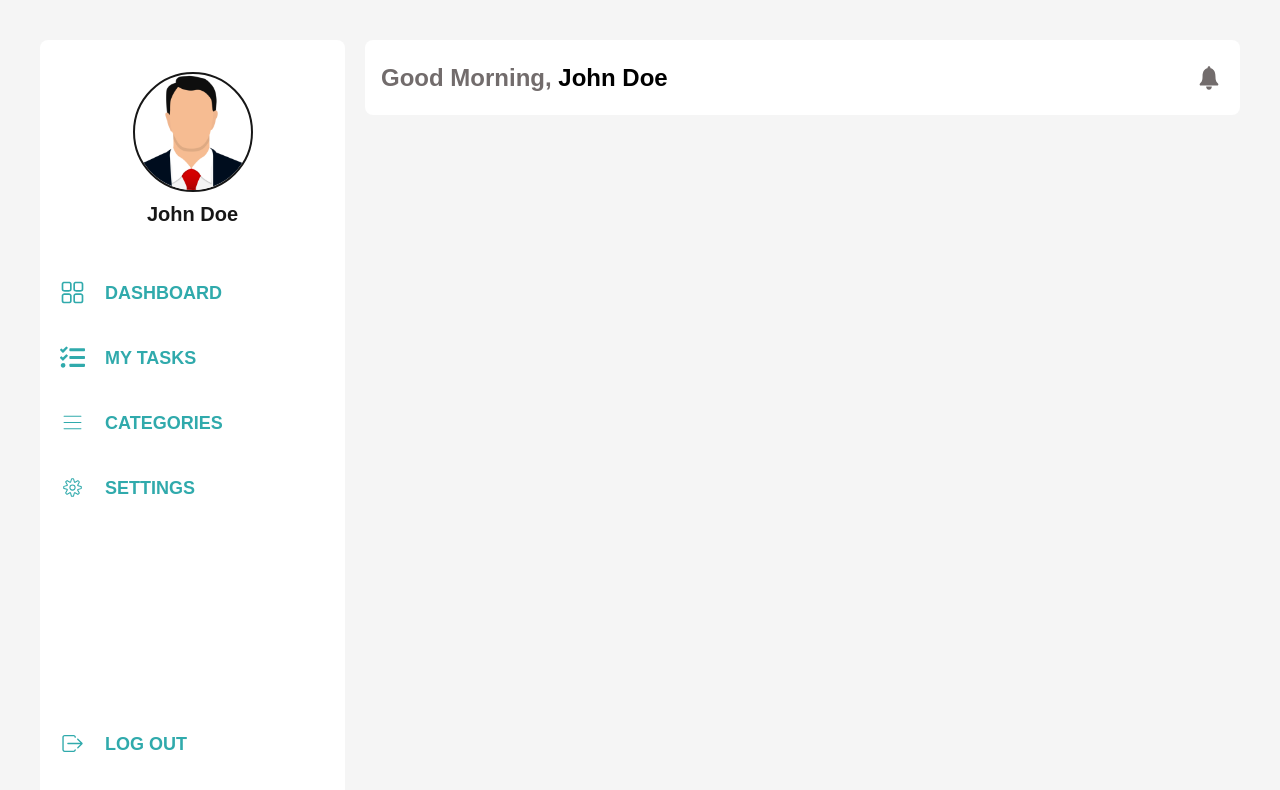
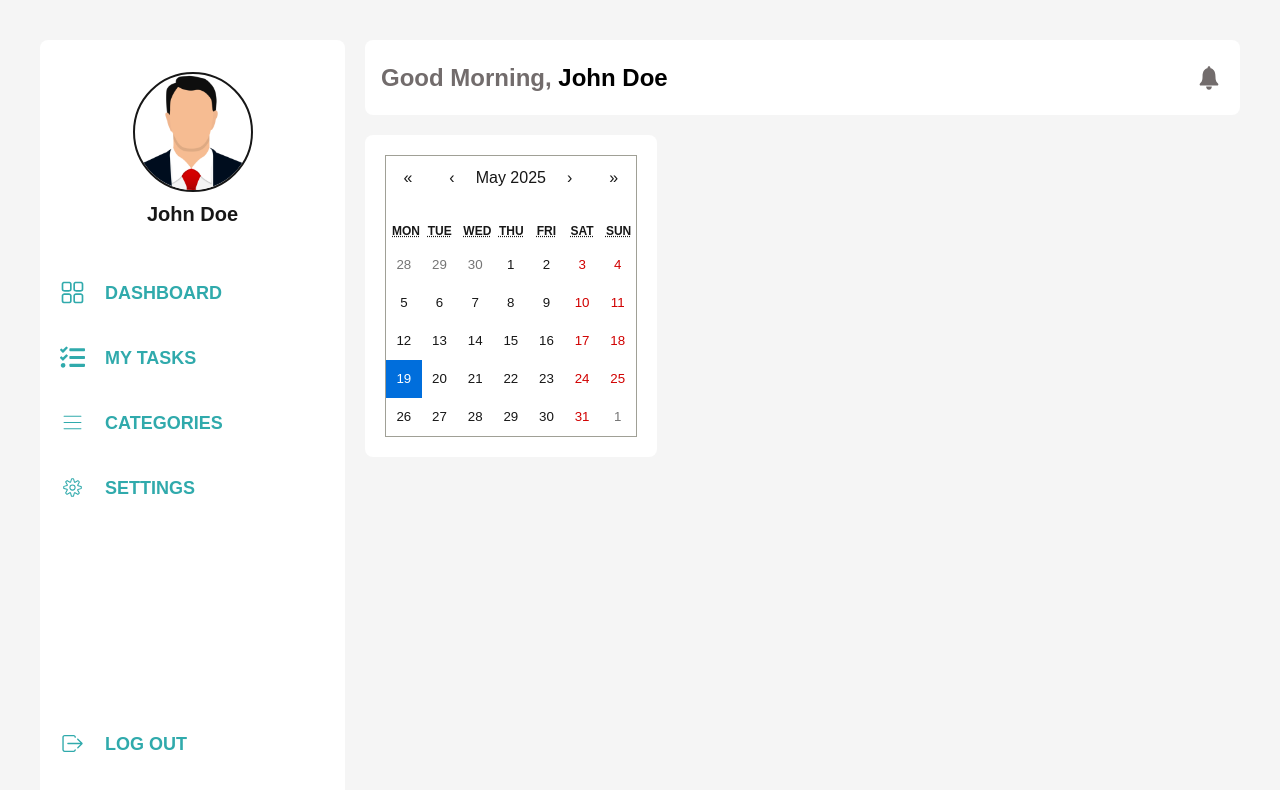
Before and after one commit to lahiruyasas7/Personal-Task-Manger-FE, a Next.js app: page / in a window 1280 px wide. Shown: the top 790 px of the page. Built offline with nearby package versions, Linux system fonts and the light colour scheme.

Commit message:
added calender component

```diff
--- a/src/app/page.tsx
+++ b/src/app/page.tsx
@@ -1,8 +1,12 @@
 import Image from "next/image";
+import CalenderComponent from "./components/Home/CalenderComponent";
 
 export default function Home() {
   return (
-    <div className="grid grid-rows-[20px_1fr_20px] items-center justify-items-center min-h-screen p-8 pb-20 gap-16 sm:p-20 font-[family-name:var(--font-geist-sans)]">
+    <div>
+      <CalenderComponent/>
     </div>
+    // <div className="grid grid-rows-[20px_1fr_20px] items-center justify-items-center min-h-screen p-8 pb-20 gap-16 sm:p-20 font-[family-name:var(--font-geist-sans)]">
+    // </div>
   );
 }
```
